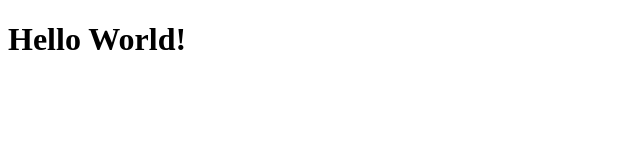
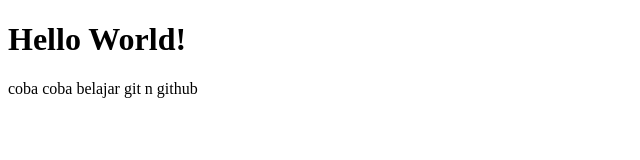
Before and after one commit to Bakarrica/resolusi-2022, a plain HTML site: page index.html in a window 1280 px wide. Shown: the whole page, without its empty margins (0-640 px from the left). Drawn offline with Linux system fonts and the light colour scheme.

Commit message:
tambah paragraf di index.html

```diff
--- a/index.html
+++ b/index.html
@@ -8,5 +8,6 @@
   </head>
   <body>
     <h1>Hello World!</h1>
+    <p>coba coba belajar git n github</p>
   </body>
 </html>
```
